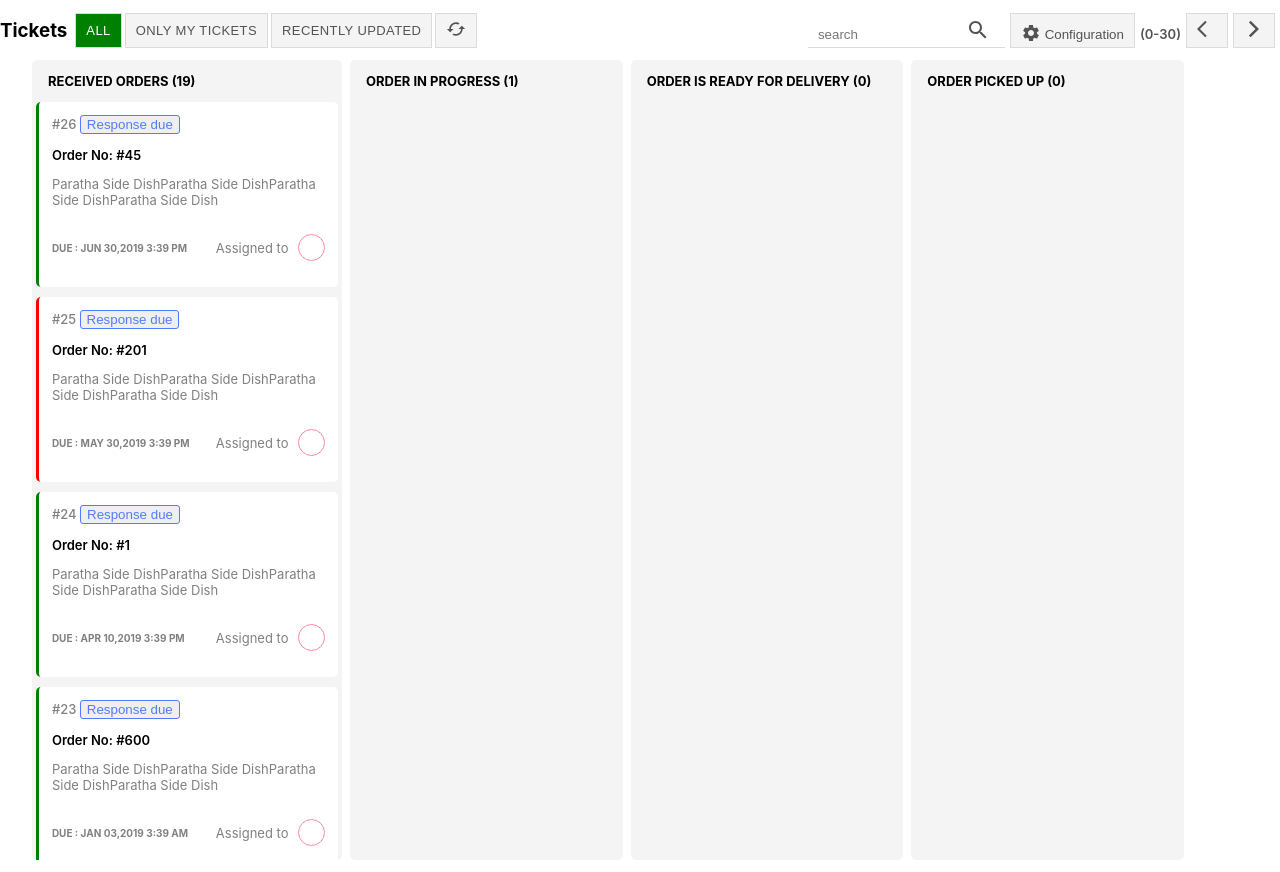
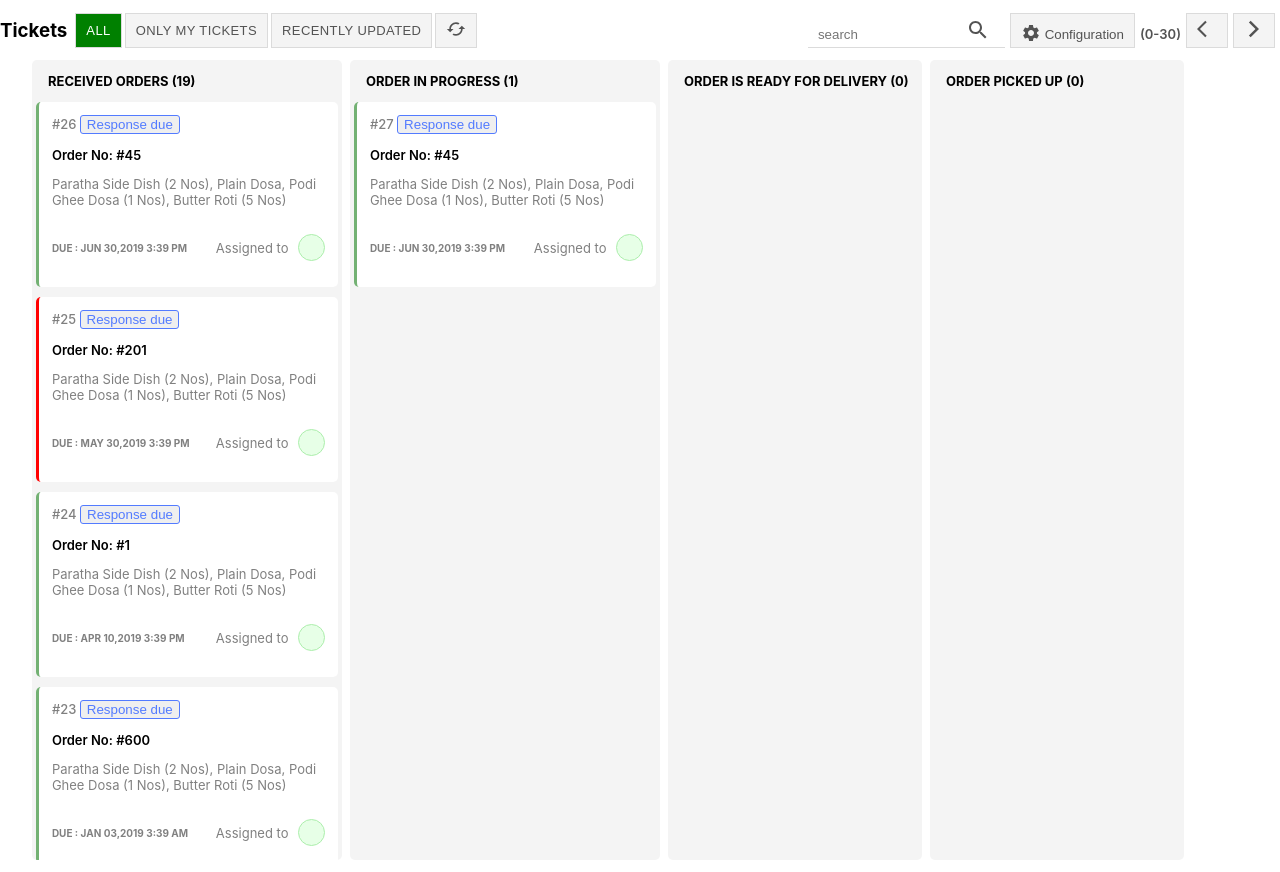
Before and after one commit to Narmadhu/KanbanBoardUi, a React (Create React App) app: page / in a window 1280 px wide. Built offline with nearby package versions, Linux system fonts and the light colour scheme.

Commit message:
created the orders in progress with styling

```diff
--- /dev/null
+++ b/src/Components/Tickets/InProgress/InProgress.js
@@ -0,0 +1,21 @@
+import React from "react";
+
+function InProgress() {
+  return (
+    <div className="grid-column" >
+      <div className="each-grid">
+        <span>#27 <button>Response due</button></span>
+        <p className="order-no" >Order No: #45 </p>
+        <p className="order">Paratha Side Dish (2 Nos), Plain Dosa, Podi Ghee Dosa (1 Nos), Butter Roti (5 Nos)</p>
+        <div>
+          <div className="last-div">
+        <span className="time" > due : jun 30,2019 3:39 pm</span>
+        <p>Assigned to <span></span></p>
+          </div>
+        </div>
+      </div>
+    </div>
+  );
+}
+
+export default InProgress;
--- a/src/Components/Tickets/Received/Received.js
+++ b/src/Components/Tickets/Received/Received.js
@@ -6,7 +6,7 @@ function Received() {
       <div className="each-grid">
         <span>#26 <button>Response due</button></span>
         <p className="order-no" >Order No: #45 </p>
-        <p className="order">Paratha Side DishParatha Side DishParatha Side DishParatha Side Dish</p>
+        <p className="order">Paratha Side Dish (2 Nos), Plain Dosa, Podi Ghee Dosa (1 Nos), Butter Roti (5 Nos)</p>
         <div>
           <div className="last-div">
         <span className="time" > due : jun 30,2019 3:39 pm</span>
@@ -17,7 +17,7 @@ function Received() {
       <div>
         <span>#25 <button>Response due</button></span>
         <p className="order-no">Order No: #201 </p>
-        <p className="order">Paratha Side DishParatha Side DishParatha Side DishParatha Side Dish</p>
+        <p className="order">Paratha Side Dish (2 Nos), Plain Dosa, Podi Ghee Dosa (1 Nos), Butter Roti (5 Nos)</p>
         <div className="last-div">
         <span className="time">due : may 30,2019 3:39 pm</span>
         <p>Assigned to <span></span></p>
@@ -26,7 +26,7 @@ function Received() {
       <div>
         <span>#24 <button>Response due</button></span>
         <p className="order-no">Order No: #1 </p>
-        <p className="order">Paratha Side DishParatha Side DishParatha Side DishParatha Side Dish</p>
+        <p className="order">Paratha Side Dish (2 Nos), Plain Dosa, Podi Ghee Dosa (1 Nos), Butter Roti (5 Nos)</p>
         <div className="last-div">
         <span className="time">due : apr 10,2019 3:39 pm</span>
         <p>Assigned to <span></span></p>
@@ -35,7 +35,7 @@ function Received() {
       <div>
         <span>#23 <button>Response due</button></span>
         <p className="order-no">Order No: #600 </p>
-        <p className="order">Paratha Side DishParatha Side DishParatha Side DishParatha Side Dish</p>
+        <p className="order">Paratha Side Dish (2 Nos), Plain Dosa, Podi Ghee Dosa (1 Nos), Butter Roti (5 Nos)</p>
         <div className="last-div" >
         <span className="time">due : jan 03,2019 3:39 am</span>
         <p>Assigned to <span></span></p>
--- a/src/Components/Tickets/Tickets.css
+++ b/src/Components/Tickets/Tickets.css
@@ -15,6 +15,9 @@
     width: 310px;
     overflow-y: scroll;
 }
+.grid > div:nth-child(2){
+    width: 310px;
+}
 .grid > div h3{
     text-transform: uppercase;
     font-size: small;
@@ -31,7 +34,7 @@
      padding: 1em;
      font-size: small;
      color:grey;
-     border-left:3px solid green ;
+     border-left:3px solid rgb(115, 177, 115) ;
      border-radius: 5px;
 }
 .grid-column > div:nth-child(2){
@@ -72,7 +75,8 @@ border-radius: 3px;
     align-items: center;
 }
 .last-div > p > span{
-    border: 1px solid rgb(247, 139, 157);
+    border: 1px solid rgb(172, 238, 172);
+    background-color: rgb(231, 255, 231);
     width: 25px;
     height: 25px;
     display: inline-block;
--- a/src/Components/Tickets/Tickets.js
+++ b/src/Components/Tickets/Tickets.js
@@ -1,5 +1,6 @@
 import React from "react";
 import Received from "./Received/Received";
+import InProgress from "./InProgress/InProgress";
 import "./Tickets.css";
 
 function Tickets() {
@@ -11,6 +12,7 @@ function Tickets() {
       </div>
       <div>
         <h3>order in progress (1) </h3>
+        <InProgress />
       </div>
       <div>
         <h3>order is ready for delivery (0) </h3>
```
